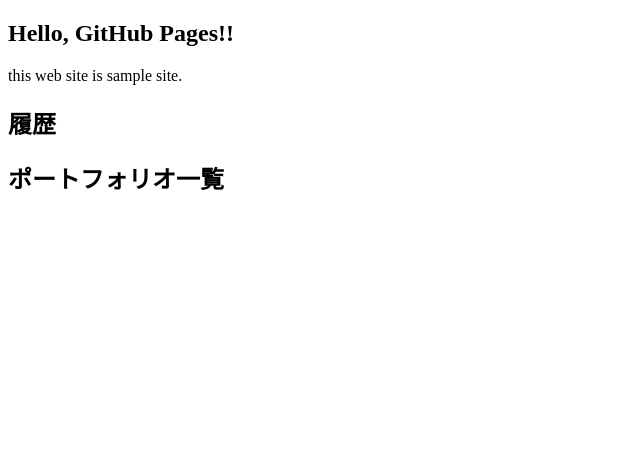
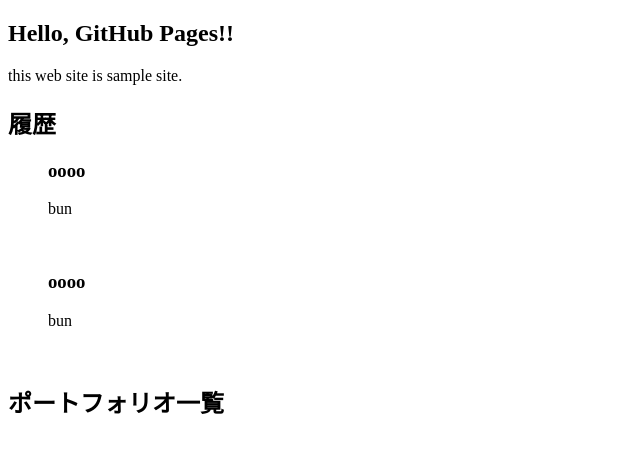
Before and after one commit to masahiro0427/portfolio, a plain HTML site: page index.html in a window 1280 px wide. Shown: the whole page, without its empty margins (0-640 px from the left). Drawn offline with Linux system fonts and the light colour scheme.

Commit message:
upgreat0704

```diff
--- a/index.html
+++ b/index.html
@@ -14,7 +14,16 @@
     <section>
         <h2>履歴</h2>
         <div>
-
+            <ul>
+                <h3>oooo</h3>
+                <p>bun</p>
+                <img src="#" alt="">
+            </ul>
+            <ul>
+                <h3>oooo</h3>
+                <p>bun</p>
+                <img src="#" alt="">
+            </ul>
         </div>
     </section>
     <section>
```
